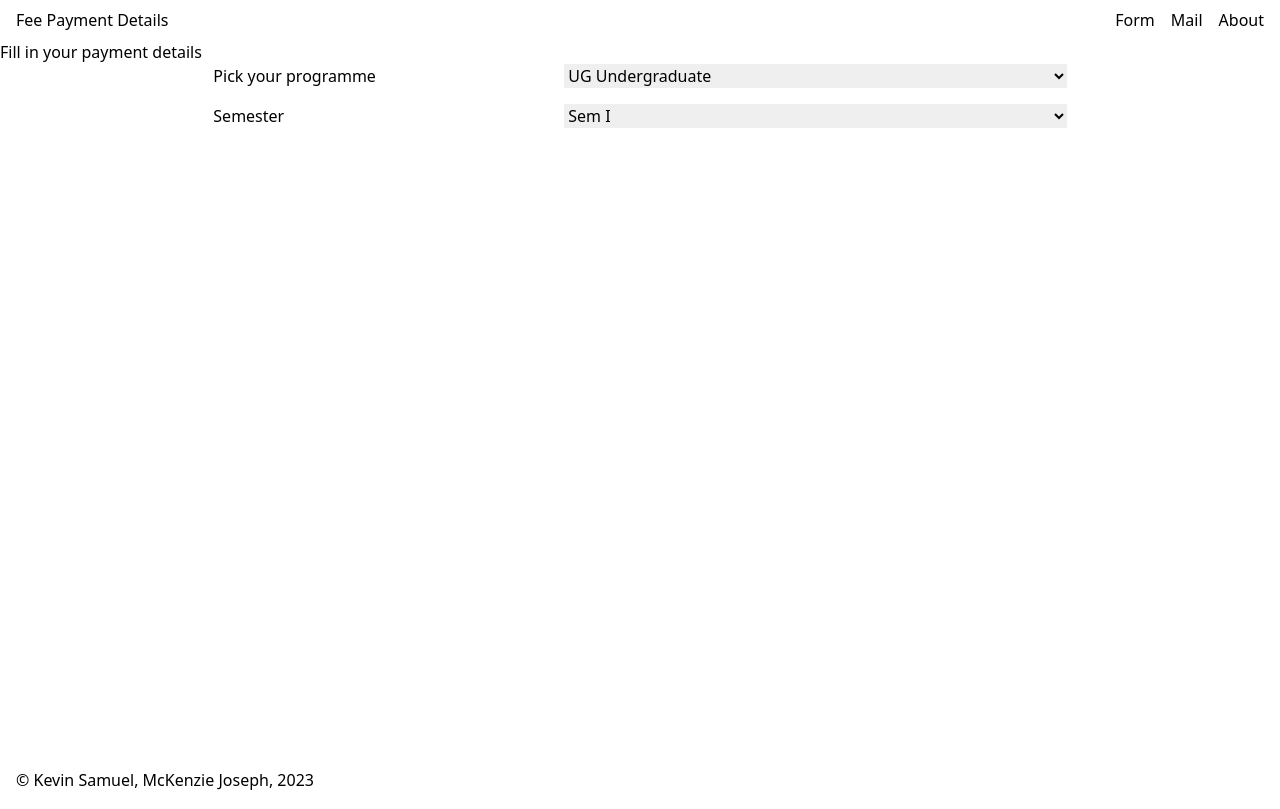
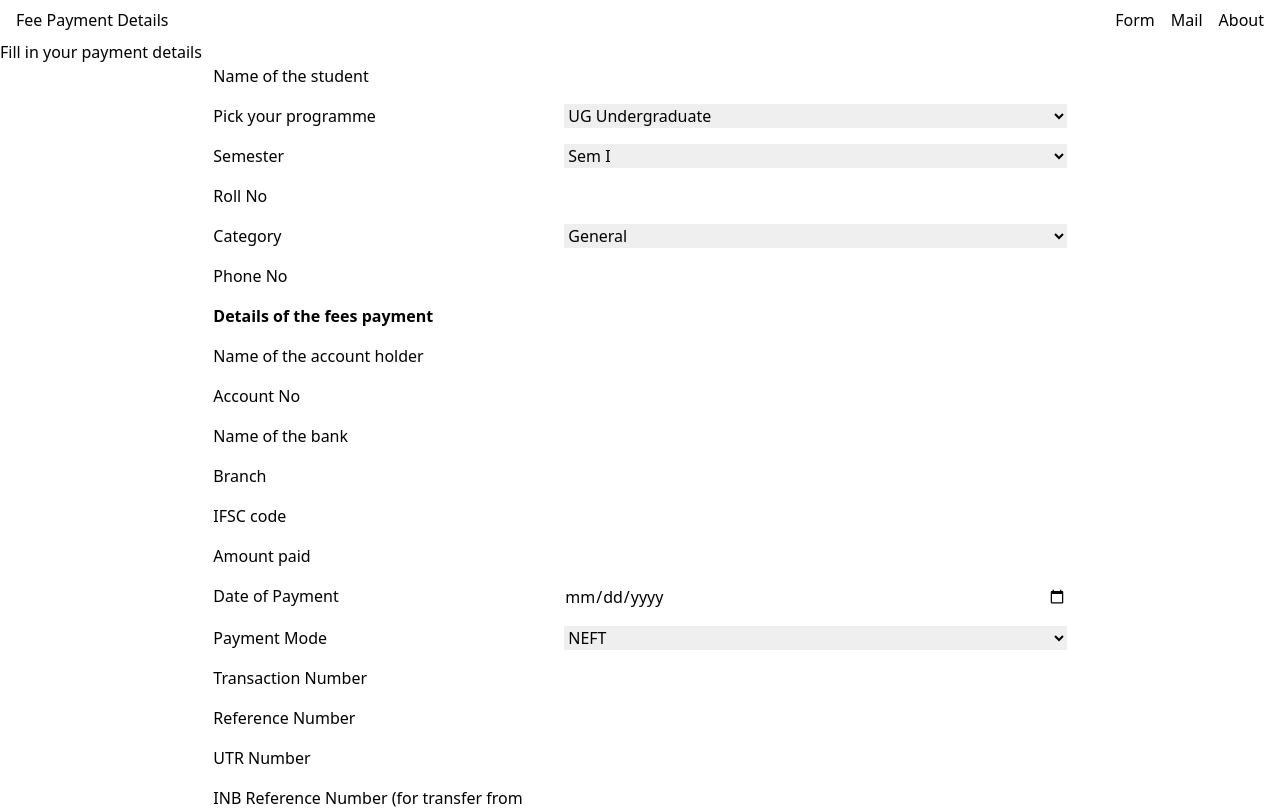
Before and after one commit to kevinnls/eflufeepaymentdetails, a SvelteKit app: page /form in a window 1280 px wide. Shown: the top 809 px of the page. Built offline with nearby package versions, Linux system fonts and the light colour scheme.

Commit message:
html code : form

```diff
--- a/src/routes/form/+page.svelte
+++ b/src/routes/form/+page.svelte
@@ -3,6 +3,8 @@
 </p>
 
 <form class="grid grid-cols-[2fr_3fr] w-4/5 md:w-2/3 gap-2 md:gap-4 mx-auto">
+	<label for="name">Name of the student</label>
+	<input type = "text" id = "name" name = "name">
 	<label for="programme">Pick your programme</label>
 	<select id="programme">
 		<option value="ug">UG Undergraduate</option>
@@ -23,4 +25,61 @@
 		<option value="9">Sem IX</option>
 		<option value="10">Sem X</option>
 	</select>
+	<label for="role">Roll No</label>
+	<input type = "text" id = "role" name = "role">
+	<label for="category">Category</label>
+	<select id="category">
+		<option value="1">General</option>
+		<option value="2">EWS</option>
+		<option value="3">OBC</option>
+		<option value="4">WDP</option>
+		<option value="5">SC</option>
+		<option value="6">ST</option>
+		<option value="7">VHC</option>
+		<option value="8">PHC</option>
+	</select>
+	<label for="phone">Phone No</label>
+	<input type = "tel" id = "phone" name = "phone">
+
+
+	<strong>Details of the fees payment</strong>
+	<br>
+	<label for="acc-holder">Name of the account holder</label>
+	<input type="text" id="acc-holder" name="acc-holder">
+	<label for="acc-no">Account No</label>
+	<input type="number" id="acc-no" name="acc-no">
+	<label for="bank">Name of the bank</label>
+	<input type="text" id="bank" name="bank">
+	<label for="branch">Branch</label>
+	<input type="text" id="branch" name="branch">
+
+	<label for="ifsc">IFSC code</label>
+	<input type="number" id="ifsc" name="ifsc">
+	<label for="paid-amt">Amount paid</label>
+	<input type="number" id="paid-amt" name="paid-amt">
+	<label for="pay-date">Date of Payment</label>
+	<input type="date" id="pay-date" name="bank">
+	<label for="mode">Payment Mode</label>
+	<select id="mode">
+		<option value="1">NEFT</option>
+		<option value="2">SBI to SBI</option>
+		<option value="3">Debit card</option>
+		<option value="4">Credit card</option>
+	</select>
+	<label for="transaction-no">Transaction Number</label>
+	<input type="number" id="transaction-no" name="transaction-no">
+	<label for="reference-no">Reference Number</label>
+	<input type="number" id="reference-no" name="reference-no">
+	<label for="utr">UTR Number</label>
+	<input type="number" id="utr" name="utr">
+	<label for="inb">INB Reference Number (for transfer from SBI to SBI)</label>
+	<input type="number" id="inb" name="inb">
+
+	<strong>Details of the fees payment</strong>
+	<br>
+
+	<ol type = "a">
+		<li>A scanned copy of the receipt/counterfoil</li>
+		<li>Screenshot of the message regarding payment of fees</li>
+	</ol>
 </form>
```
